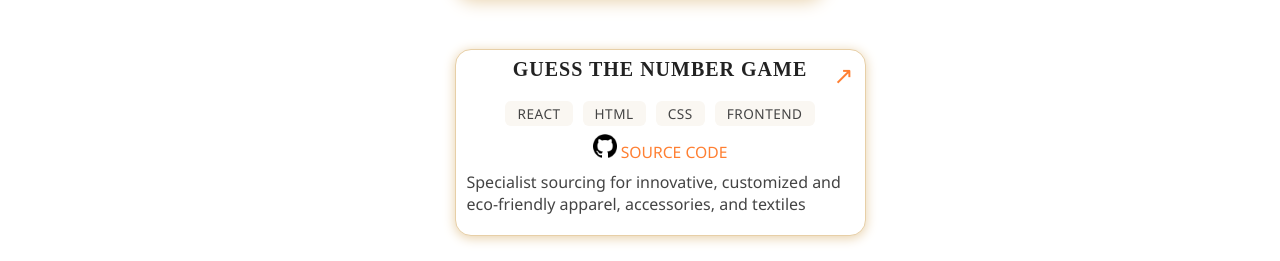
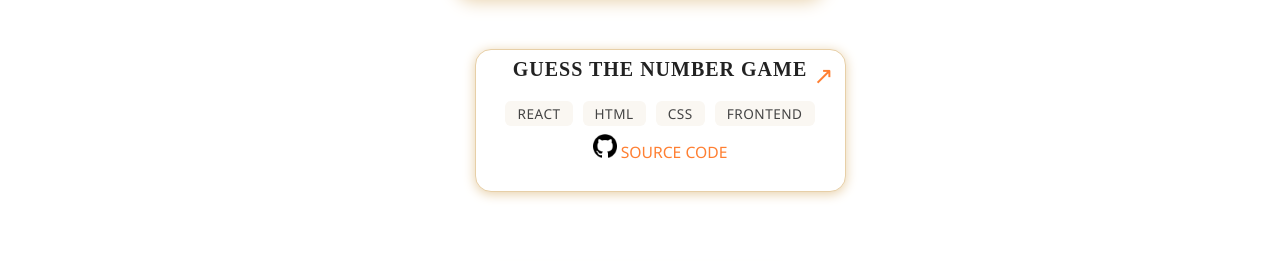
Before and after one commit to DEBDEEPTA/PORTFOLIO, a plain HTML site: page index.html in a window 1280 px wide. Shown: the part 691-952 px from the top of the page. Drawn offline with Linux system fonts and the light colour scheme; a web font is replaced by a local one.

Commit message:
Update index.html

```diff
--- a/index.html
+++ b/index.html
@@ -102,7 +102,7 @@
                     </a>
                 </div>
                 <div class="card-desc">
-                    Specialist sourcing for innovative, customized and eco-friendly apparel, accessories, and textiles
+
                 </div>
 
             </div>
```
